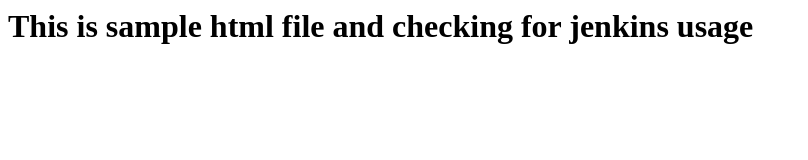
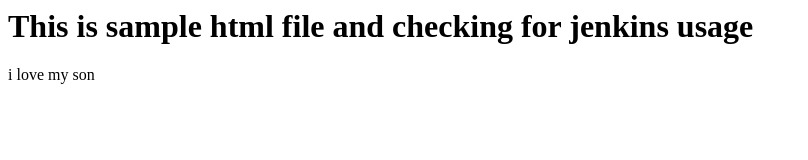
Before and after one commit to Kirdhay/Gitnew-test, a plain HTML site: page index.html in a window 1280 px wide. Shown: the whole page, without its empty margins (0-808 px from the left). Drawn offline with Linux system fonts and the light colour scheme.

Commit message:
Updated body index.html

```diff
--- a/index.html
+++ b/index.html
@@ -4,5 +4,8 @@
      This is sample html file
        and checking for jenkins usage
    </h1>
+  <body>
+   i love my son
+  </body>
  </head>
 </html>
```
